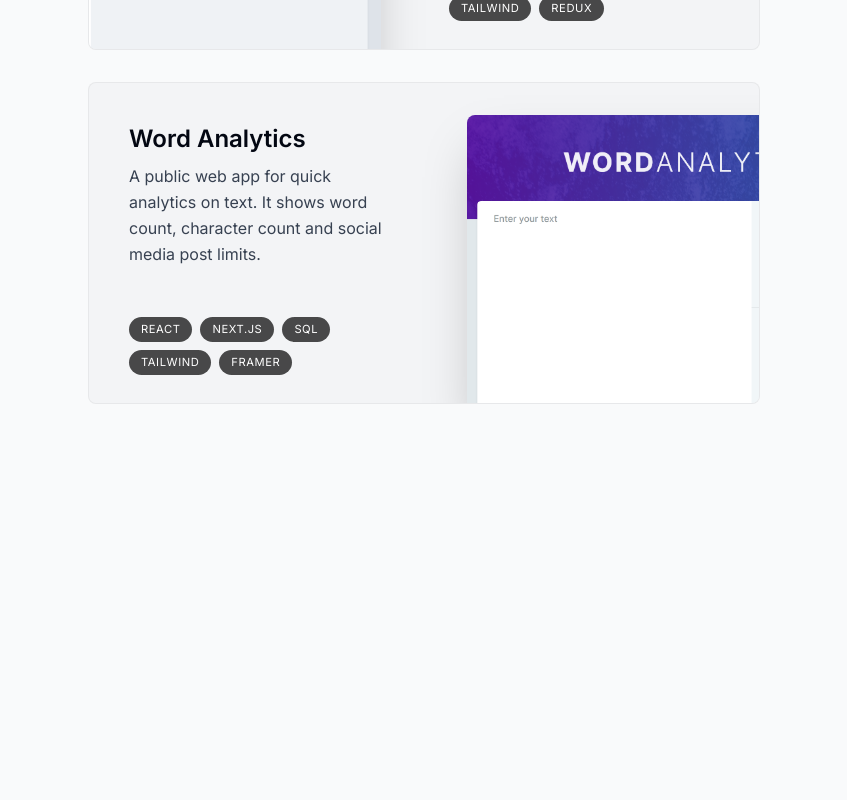
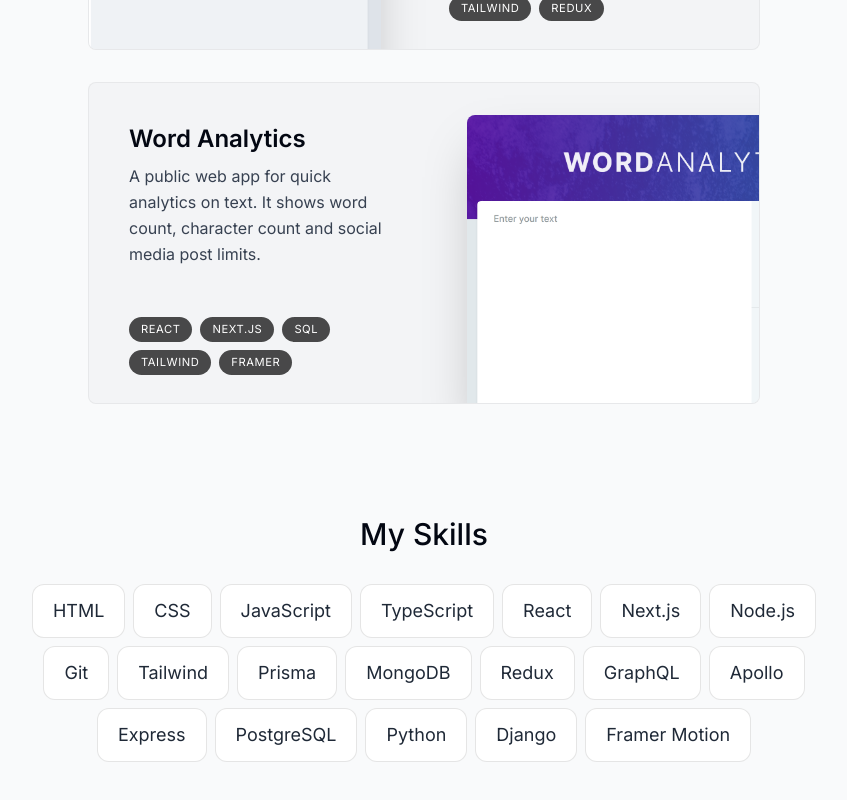
Before and after one commit to EduartePaiva/portfolio, a Next.js app: page / in a window 1280 px wide. Shown: the part 1992-2792 px from the top of the page, without its empty margins (216-1063 px from the left). Built offline with nearby package versions, Linux system fonts and the light colour scheme.

Commit message:
skills section

```diff
--- a/app/page.tsx
+++ b/app/page.tsx
@@ -2,6 +2,7 @@ import Intro from "@/components/intro";
 import About from "@/components/about";
 import Projects from "@/components/projects";
 import SectionDivider from "@/components/section-divider";
+import Skills from "@/components/skills";
 
 export default function Home() {
     return (
@@ -10,6 +11,7 @@ export default function Home() {
             <SectionDivider />
             <About />
             <Projects />
+            <Skills />
         </main>
     );
 }
--- a/components/projects.tsx
+++ b/components/projects.tsx
@@ -8,7 +8,7 @@ import { useActiveSectionInView } from "@/lib/hooks";
 export default function Projects() {
     const { ref } = useActiveSectionInView("Projects", 0.4);
     return (
-        <section ref={ref} id="projects" className="scroll-mt-28">
+        <section ref={ref} id="projects" className="scroll-mt-28 mb-28">
             <SectionHeading>My projects</SectionHeading>
             <div>
                 {projectsData.map((project, index) => (
--- /dev/null
+++ b/components/skills.tsx
@@ -0,0 +1,46 @@
+"use client";
+
+import { skillsData } from "@/lib/data";
+import SectionHeading from "./section-heading";
+import { useActiveSectionInView } from "@/lib/hooks";
+import { motion, type Variants } from "framer-motion";
+
+const fadeInAnimationVariants: Variants = {
+    initial: {
+        opacity: 0,
+        y: 100,
+    },
+    animate: (index: number) => ({
+        opacity: 1,
+        y: 0,
+        transition: { delay: 0.05 * index },
+    }),
+};
+
+export default function Skills() {
+    const { ref } = useActiveSectionInView("Skills", 0.8);
+    return (
+        <section
+            id="skills"
+            ref={ref}
+            className="mb-28 max-w-[53rem] scroll-mt-28 text-center sm:mb-40"
+        >
+            <SectionHeading>My skills</SectionHeading>
+            <ul className="flex flex-wrap justify-center gap-2 text-lg text-gray-800">
+                {skillsData.map((skill, index) => (
+                    <motion.li
+                        variants={fadeInAnimationVariants}
+                        initial="initial"
+                        whileInView="animate"
+                        viewport={{ once: true }}
+                        custom={index}
+                        className="bg-white border border-black/[0.1] rounded-xl px-5 py-3"
+                        key={index}
+                    >
+                        {skill}
+                    </motion.li>
+                ))}
+            </ul>
+        </section>
+    );
+}
```
